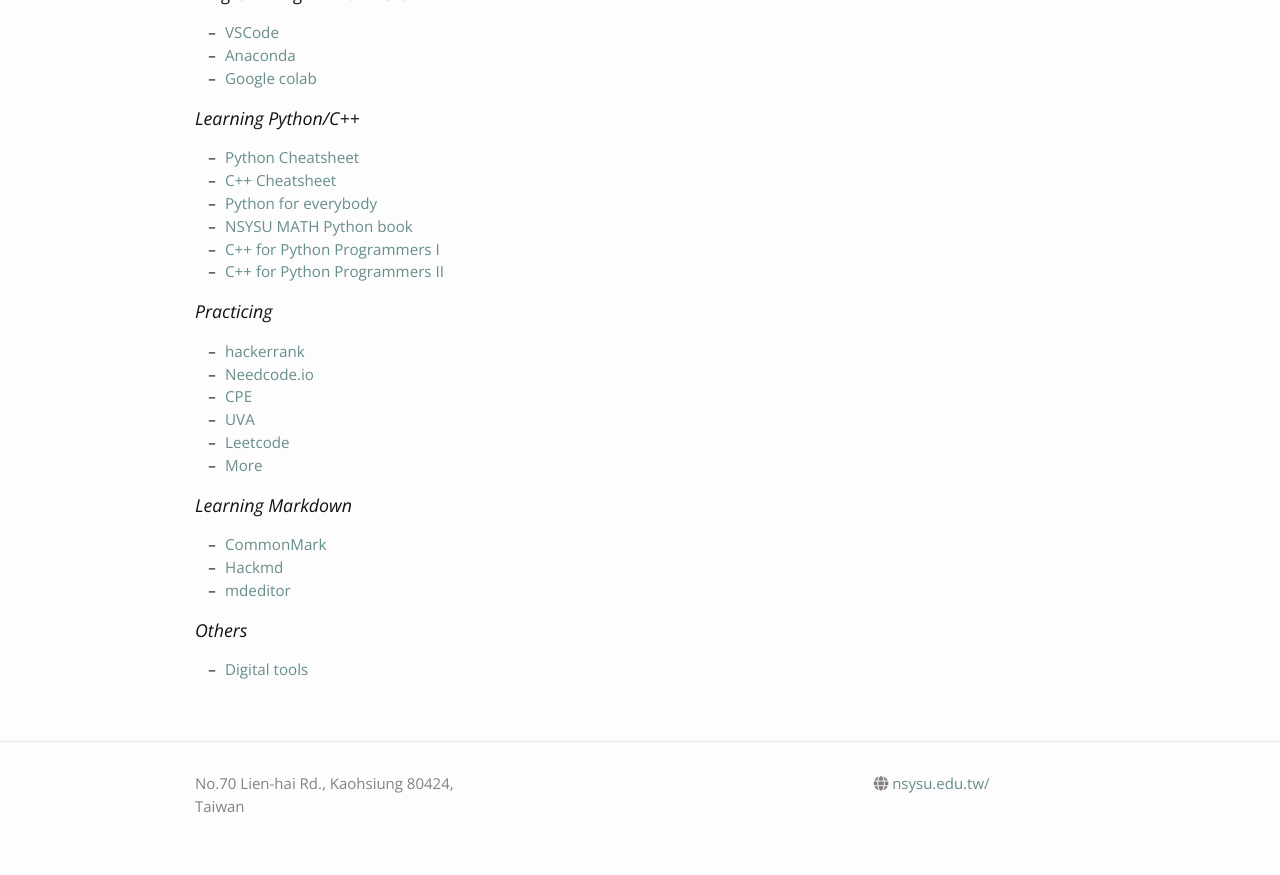
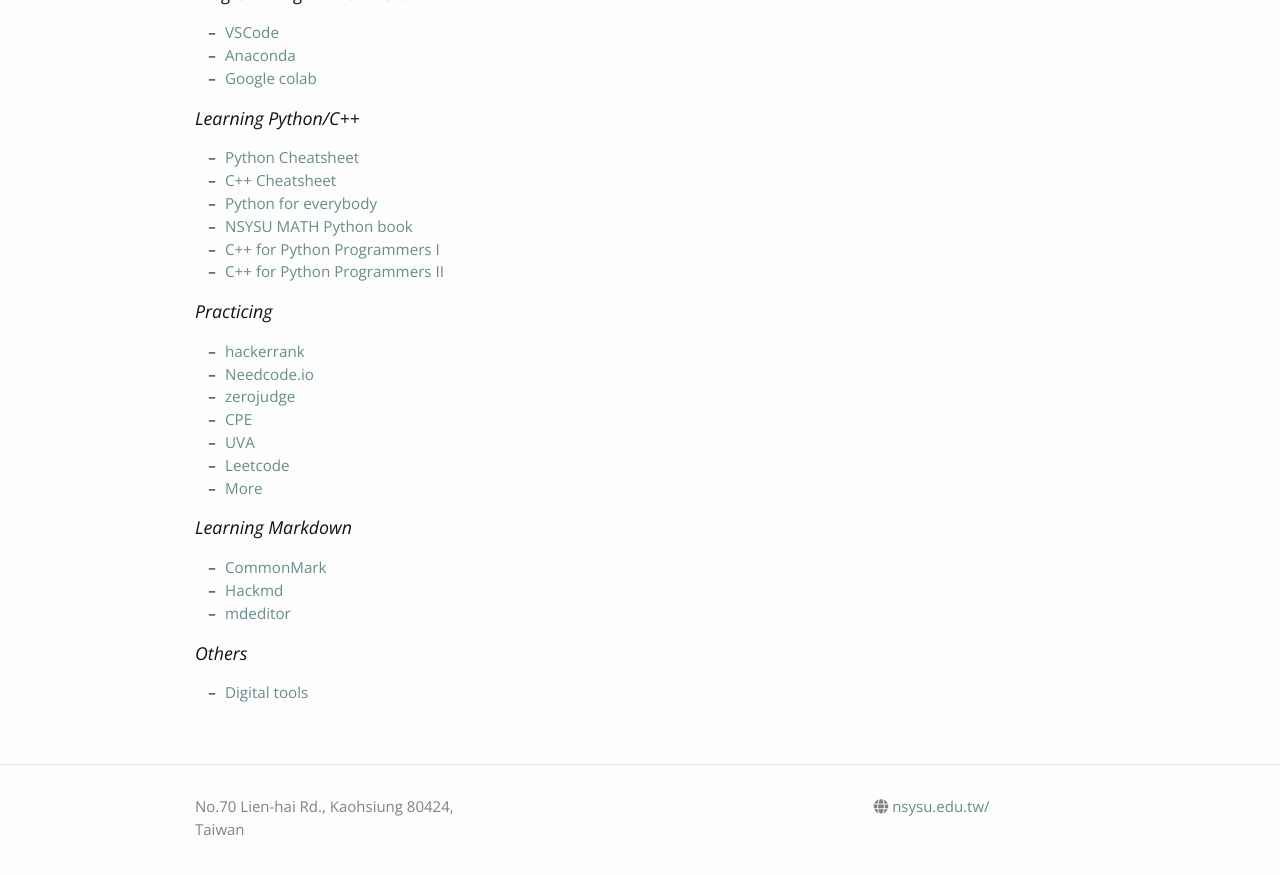
Before and after one commit to phonchi/nsysu-math208-2024, a Jekyll site: the page built from materials.md, in a window 1280 px wide and 900 px high, scrolled down 1124 px. Shown: the top 875 px of the window. Built offline with Jekyll 4.4.1, drawn with Linux system fonts in a browser that asks for light colours; nearby versions of some CDN libraries.

Commit message:
Update materials.md

```diff
--- a/materials.md
+++ b/materials.md
@@ -57,6 +57,7 @@ permalink: /materials/
 ### Practicing
 * [hackerrank](https://www.hackerrank.com/domains/data-structures)
 * [Needcode.io](https://neetcode.io/practice)
+* [zerojudge](https://zerojudge.tw/)
 * [CPE](https://cpe.cse.nsysu.edu.tw/)
 * [UVA](https://onlinejudge.org/)
 * [Leetcode](https://leetcode.com/)
```
